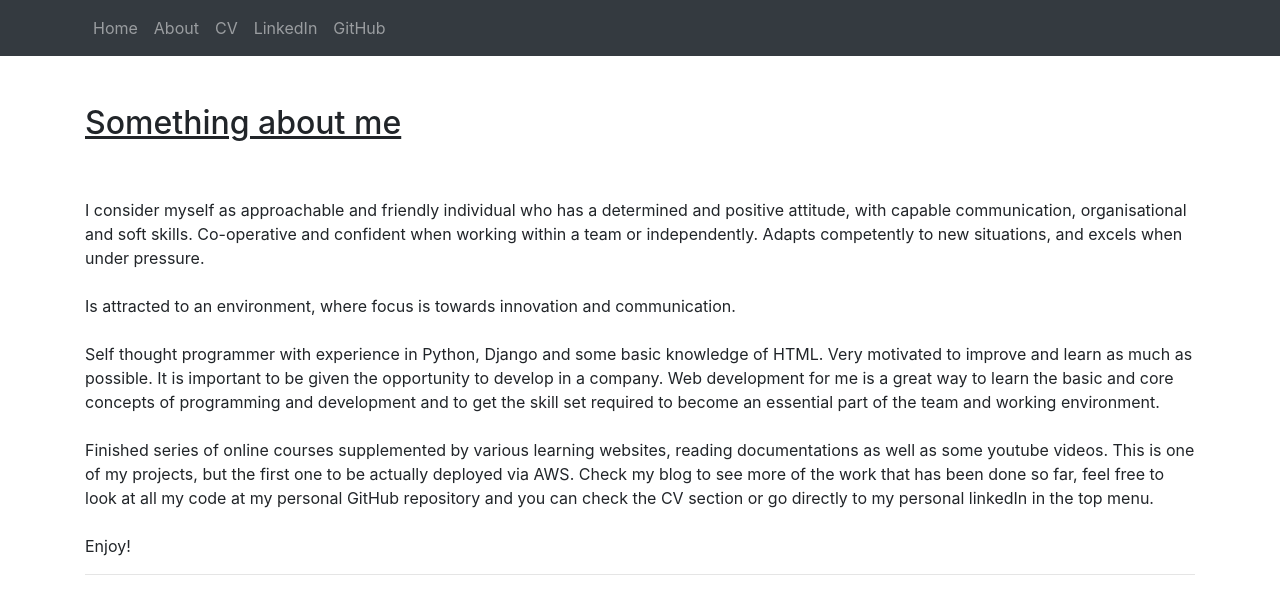
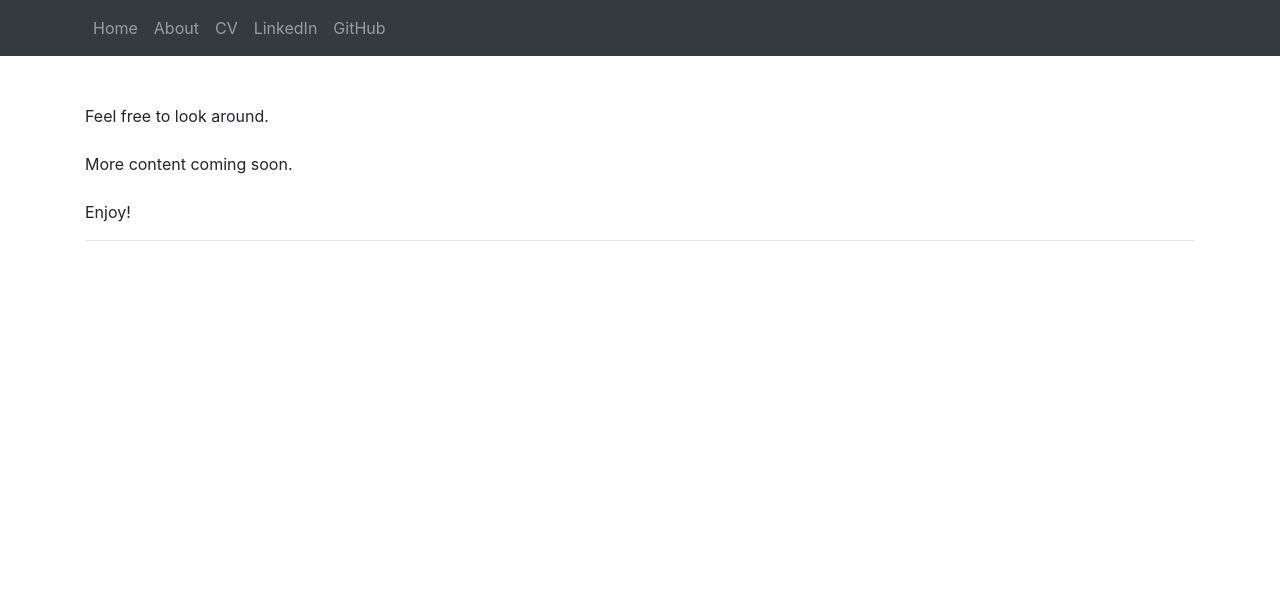
Before and after one commit to NoSayMe/Blog, a Django app: page /about/ in a window 1280 px wide. Shown: the top 614 px of the page. Run offline with Django 3.2, Linux system fonts and the light colour scheme; some libraries are stand-ins or nearby versions.

Commit message:
[update] about content change

```diff
--- a/blog/sitepages/templates/sitepages/about.html
+++ b/blog/sitepages/templates/sitepages/about.html
@@ -52,33 +52,10 @@
 <div class="container">
     <br/>
     <br/>
-    <u><h2>Something about me</h2></u>
-    <br/>
-    <br/>
-    <p>I consider myself as approachable and friendly individual who has a determined and positive attitude, with
-        capable
-        communication, organisational and soft skills. Co-operative and confident when working within a team or
-        independently. Adapts competently to new situations, and excels when under pressure.
+    <p>Feel free to look around.
         <br/>
         <br/>
-        Is attracted to an environment, where focus is towards innovation and communication.
-        <br/>
-        <br/>
-        Self thought programmer with experience in Python, Django and some basic knowledge of HTML. Very motivated to
-        improve and learn as much as possible. It is important to be given the opportunity to develop in a company.
-        Web development for me is a great
-        way
-        to learn the basic and core concepts of programming and development and to get the skill set required to become
-        an
-        essential part of the team and working environment.
-        <br/>
-        <br/>
-        Finished series of online courses supplemented by various learning websites, reading documentations as well as
-        some youtube videos. This is one of my projects, but the first one to be actually deployed via AWS.
-        Check my blog to see more of the work that has been done so far, feel free to look at all my code at my personal
-        GitHub repository and you can check
-        the CV section or go directly to my
-        personal linkedIn in the top menu.
+        More content coming soon.
         <br/>
         <br/>
         Enjoy!</p>
```
